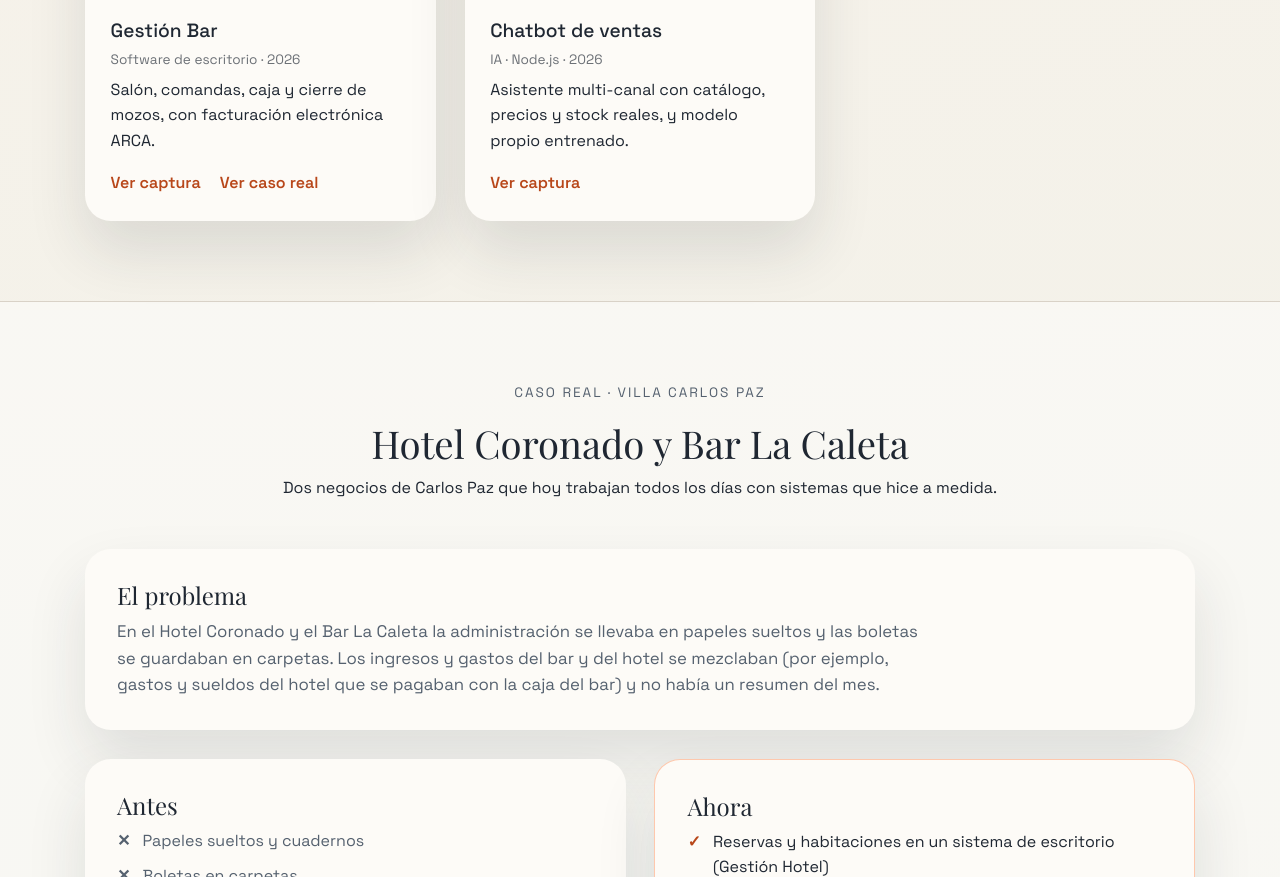
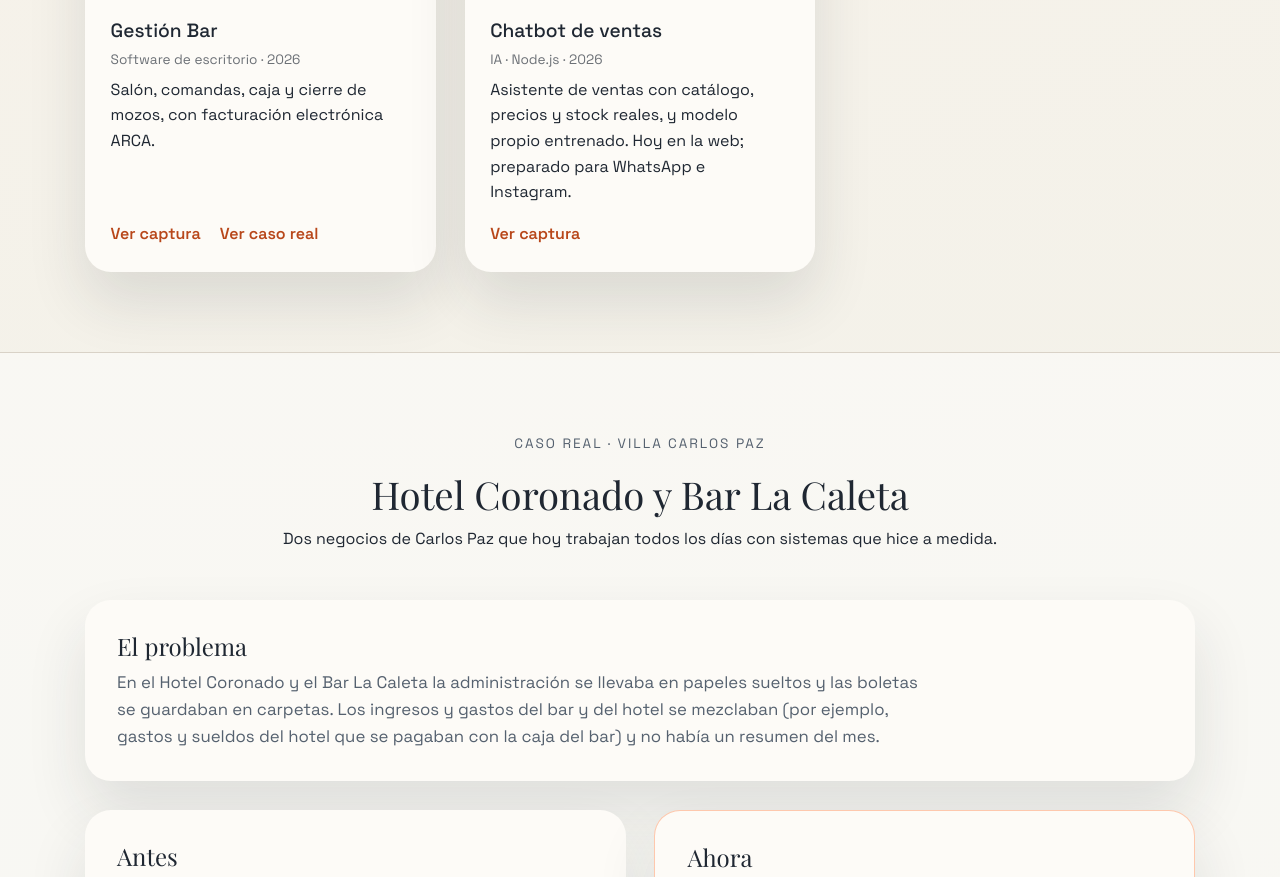
Before and after one commit to RamiroCeballes/ceballes.github.io, a plain HTML site: page index.html in a window 1280 px wide. Shown: the part 4738-5615 px from the top of the page. Drawn offline with nearby package versions, Linux system fonts and the light colour scheme; no server answers; files whose address does not match are found by name.

Commit message:
Stack de los sistemas en el modal de capturas
Stack verificado contra los repos de cada proyecto:
- Facturero ARCA: Python, Tkinter, WSFEv1, SQLite, impresión.
- Gestión Hotel: Python, CustomTkinter, tkcalendar, SQLite, Excel,
  ejecutable con PyInstaller.
- Gestión Bar: Python, ttkbootstrap, SQLAlchemy + Alembic, SQLite,
  ARCA propia (WSAA y WSFEv1), Excel.
- Chatbot: TypeScript, Node.js, Fastify, PostgreSQL + Drizzle, Redis,
  Ollama con modelo propio, Zod, Docker.

El chatbot ya no dice "multicanal": hoy funciona como widget web y está
preparado para WhatsApp e Instagram.

Co-Authored-By: Claude Opus 5.5 <noreply@anthropic.com>

```diff
--- a/index.html
+++ b/index.html
@@ -352,7 +352,7 @@
           <div>
             <h4>Chatbot de ventas</h4>
             <p class="portfolio-meta">IA · Node.js · 2026</p>
-            <p>Asistente multi-canal con catálogo, precios y stock reales, y modelo propio entrenado.</p>
+            <p>Asistente de ventas con catálogo, precios y stock reales, y modelo propio entrenado. Hoy en la web; preparado para WhatsApp e Instagram.</p>
             <div class="portfolio-links">
               <a href="img/chatbot.jpg" class="js-project" data-project="chatbot" aria-haspopup="dialog">Ver captura</a>
             </div>
@@ -634,35 +634,35 @@
     })();
 
     // Modal de proyectos de software.
-    // TODO: completar el stack de Gestión Hotel, Gestión Bar y Facturero (si queda vacío, no se muestra).
+    // Si un proyecto no tiene stack, la línea no se muestra.
     const PROJECTS = {
       facturero: {
         title: 'Facturero ARCA',
         img: 'img/factureroArca.jpg',
         alt: 'Pantalla de facturación: datos del comprobante, carga de ítems y total',
         desc: 'Software de facturación electrónica integrado con la API de ARCA (ex AFIP). Hoy está en producción.',
-        stack: ''
+        stack: 'Python · Tkinter · web services de ARCA (WSFEv1) · SQLite · impresión de comprobantes'
       },
       hotel: {
         title: 'Gestión Hotel',
         img: 'img/gestion-hotel.jpg',
         alt: 'Planilla de habitaciones por fecha, con reservas y ocupación marcadas por color',
         desc: 'Software de escritorio para hoteles: reservas, check-in/out, tarifas, mucamas y reportes con control de overbooking. En uso en el Hotel Coronado de Villa Carlos Paz.',
-        stack: ''
+        stack: 'Python · CustomTkinter · tkcalendar · SQLite · exportación a Excel (openpyxl) · ejecutable para Windows (PyInstaller)'
       },
       bar: {
         title: 'Gestión Bar',
         img: 'img/gestion-bar.jpg',
         alt: 'Comanda de una mesa: buscador de productos, ítems cargados y total',
         desc: 'Software de escritorio para bares: salón, comandas, caja y cierre de mozos, con facturación electrónica ARCA. En uso en el Bar La Caleta de Villa Carlos Paz.',
-        stack: ''
+        stack: 'Python · ttkbootstrap · SQLAlchemy + Alembic · SQLite · facturación electrónica ARCA propia (WSAA y WSFEv1) · exportación a Excel (openpyxl)'
       },
       chatbot: {
         title: 'Chatbot de ventas',
         img: 'img/chatbot.jpg',
         alt: 'Chat del asistente de ventas respondiendo precio y stock de un taladro',
-        desc: 'Asistente multicanal que responde con el catálogo, los precios y el stock reales del negocio, con un modelo propio entrenado.',
-        stack: 'Node.js · IA'
+        desc: 'Asistente de ventas que responde con el catálogo, los precios y el stock reales del negocio, con un modelo propio entrenado. Hoy funciona como widget web y está preparado para sumar WhatsApp e Instagram.',
+        stack: 'TypeScript · Node.js · Fastify · PostgreSQL + Drizzle ORM · Redis · Ollama (modelos locales y un modelo propio entrenado) · Zod · Docker'
       }
     };
 
```
